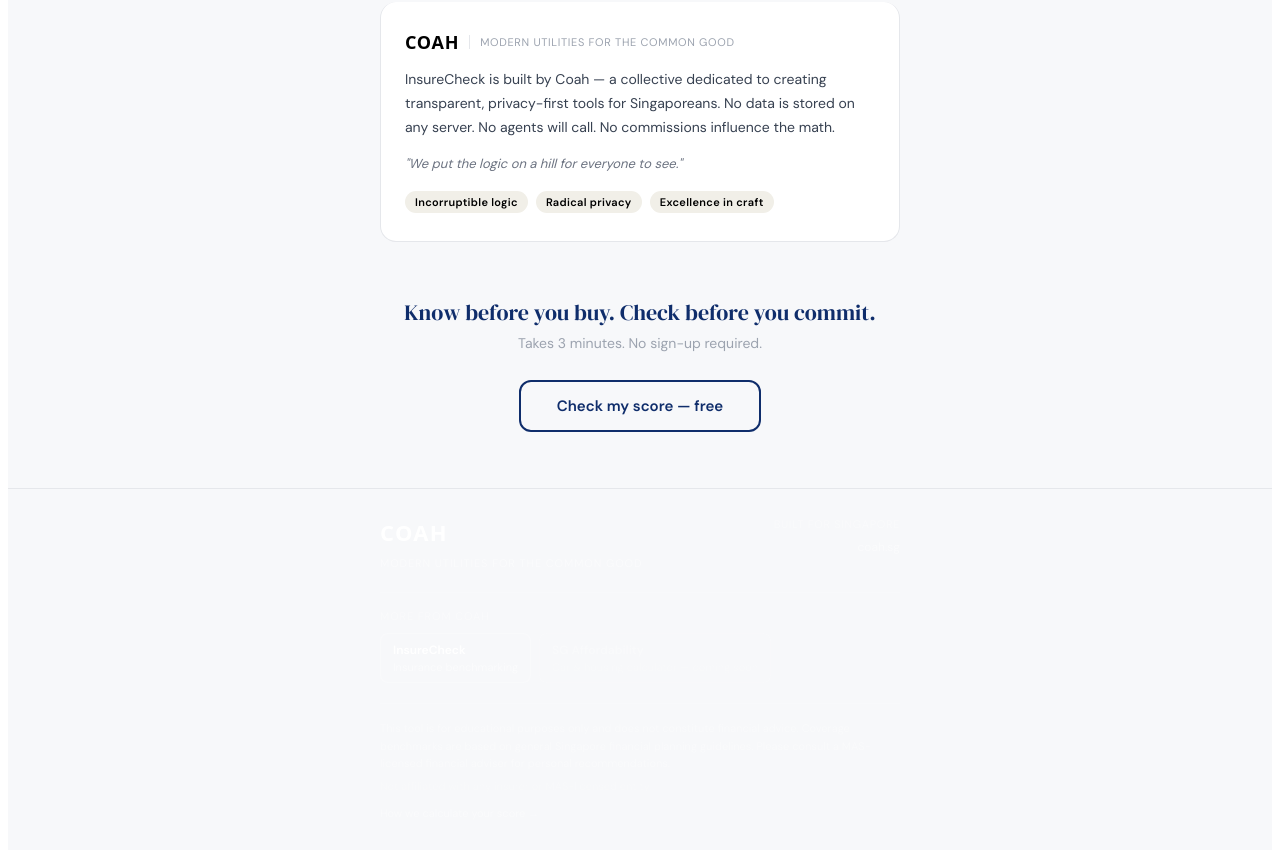
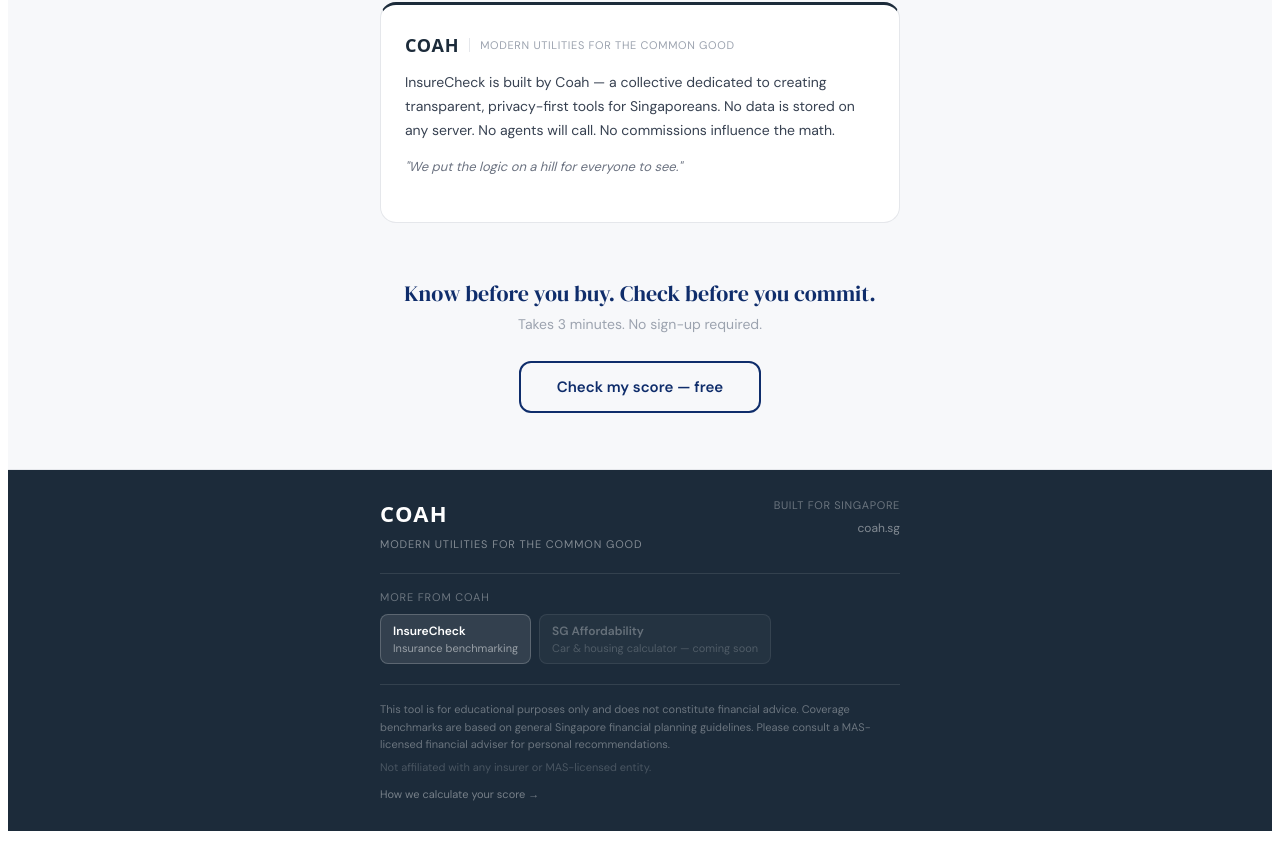
Before and after one commit to natleewhee/004-insurancegap, a Next.js app: page / in a window 1280 px wide. Shown: the part 1177-2035 px from the top of the page. Built offline with nearby package versions, Linux system fonts and the light colour scheme; a web font is replaced by a local one.

Commit message:
final_19mar26

```diff
--- a/src/app/globals.css
+++ b/src/app/globals.css
@@ -19,6 +19,7 @@
   --color-blue-bg:     #E6F1FB;
   --color-teal:        #1D9E75;
   --color-teal-bg:     #E1F5EE;
+  --color-coah:     #1C2B3A;
 
   --radius-sm:  6px;
   --radius-md:  12px;
--- a/src/app/how-it-works/page.js
+++ b/src/app/how-it-works/page.js
@@ -494,7 +494,7 @@
   textTransform: 'uppercase',
   letterSpacing: '0.06em',
 }}>
-              Incorruptible Logic
+  Why this is free
 </span>
           </div>
           <p style={{
@@ -503,10 +503,10 @@
   lineHeight: 1.7,
   margin: 0,
 }}>
-            InsureCheck runs on Coah's core principle: incorruptible logic.
-            Our benchmarks are based on CFP and MAS principles — not commissions,
-            not referral fees, not agent incentives. The math is on a hill for
-            everyone to see.
+  InsureCheck has no ads, no affiliate links, and no advisor referral fees.
+  We don't earn anything when you use it. It's free because we believe
+  Singaporeans deserve access to honest financial tools without a sales
+  agenda attached. This is what Coah is built for.
 </p>
         </div>
 
@@ -708,10 +708,7 @@
                 title: 'Singapore Cancer Registry',
                 desc: 'Average cancer treatment duration and cost ranges used in the CI needs calculation.',
               },
-              {
-                title: 'Kaplan / SIM financial planning course materials',
-                desc: 'The 10–15% premium-to-income guideline used in practitioner education in Singapore.',
-              },
+
             ].map(item => (
               <div key={item.title} style={{
                 padding: '12px 16px',
--- a/src/app/page.js
+++ b/src/app/page.js
@@ -295,21 +295,7 @@
           }}>
             "We put the logic on a hill for everyone to see."
           </p>
-          <div style={{ display: 'flex', gap: '8px', flexWrap: 'wrap' }}>
-            {['Incorruptible logic', 'Radical privacy', 'Excellence in craft'].map(value => (
-              <span key={value} style={{
-                fontSize: '11px',
-                fontWeight: '600',
-                color: 'var(--color-coah)',
-                background: '#F1EFE8',
-                padding: '4px 10px',
-                borderRadius: '100px',
-                letterSpacing: '0.03em',
-              }}>
-                {value}
-              </span>
-            ))}
-          </div>
+
         </div>
       </section>
 
```
Lines whose indentation alone changed are shown as unchanged.
